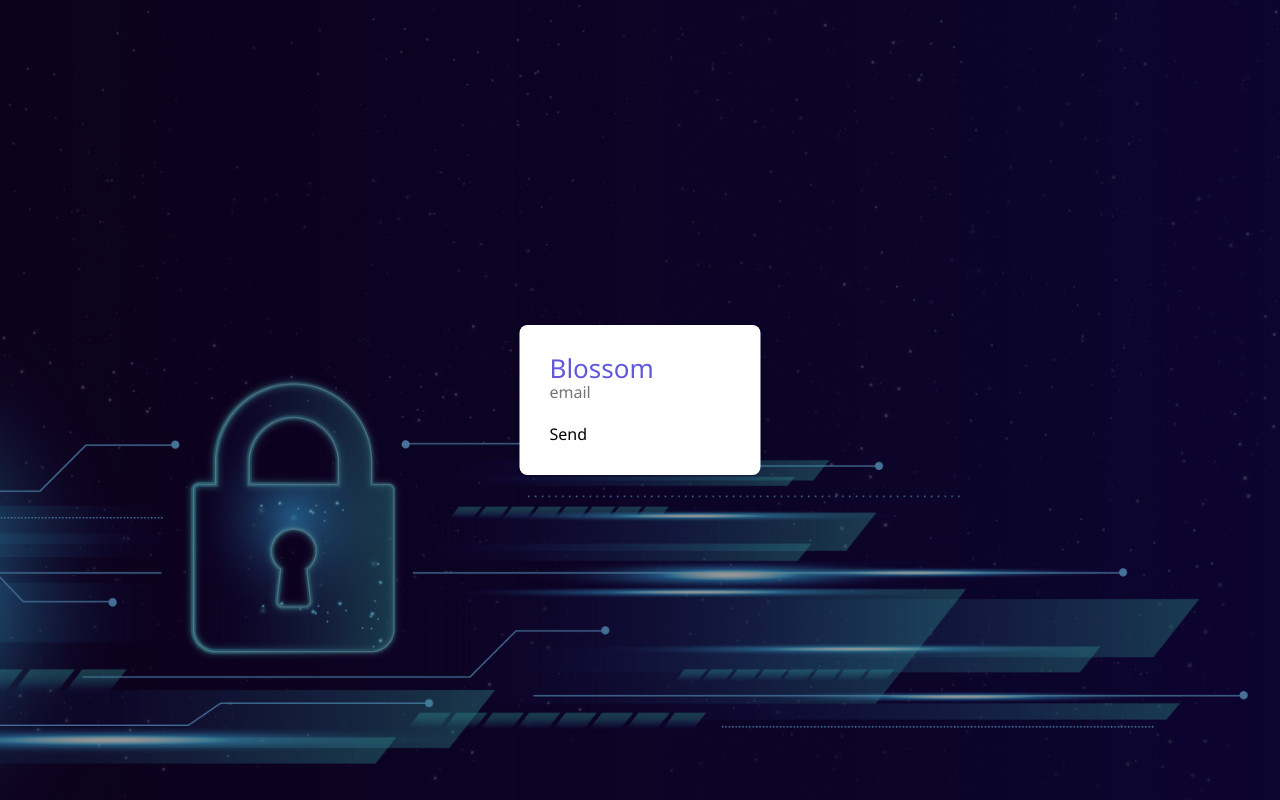
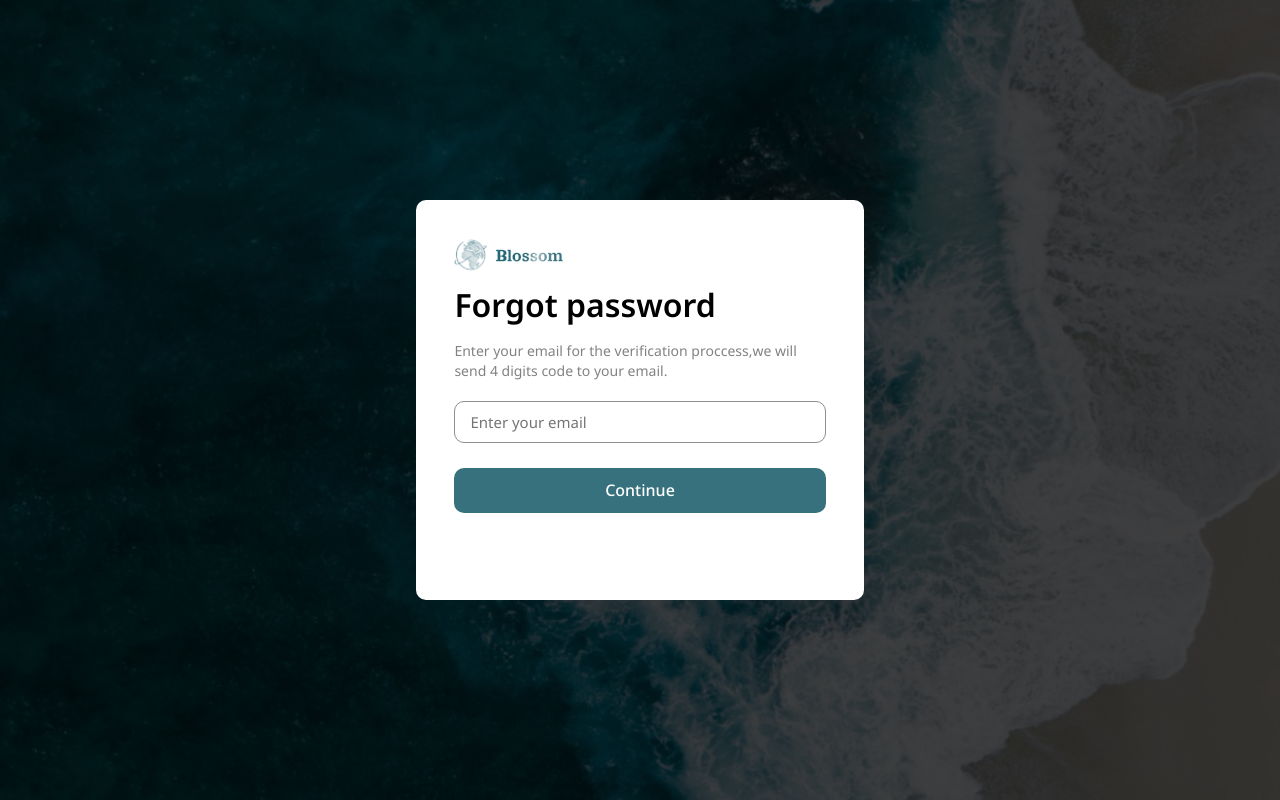
Before and after one commit to DuyQuang305/travel_share_blog_client, a React (Create React App) app: page /forgot-password in a window 1280 px wide. Built offline with nearby package versions, Linux system fonts and the light colour scheme.

Commit message:
update forgot password

```diff
--- a/src/pages/ForgotPassword/index.jsx
+++ b/src/pages/ForgotPassword/index.jsx
@@ -1,11 +1,14 @@
 import React, { useEffect } from 'react';
-import { Link, useNavigate } from 'react-router-dom';
+import { Link, useNavigate } from 'react-router-dom'
+import styled from 'styled-components'
 import { ToastContainer, toast } from 'react-toastify';
 import 'react-toastify/dist/ReactToastify.css';
 import axios from 'axios';
 import { useFormik } from 'formik';
 import { forgotPasswordSchema } from '../../middleware/validate';
-import './forgotPassword.scss'
+
+import BackgroundF from '../../assets/background-password.svg'
+import logo from '../../assets/logo-blossom-w.svg'
 
 const apiUrl =  process.env.REACT_APP_SERVER_URL
 
@@ -50,38 +53,43 @@ const ForgotPassword = () => {
         }
       }
 
-      formik.handleReset();
+      formik.handleReset()
 
     }
   })
 
   return (
-    <div className="forgot-password__wrapper">
-      <div className="modal-overlay"></div>
-      <div className='forgot-password__container'>
-          <form className='forgot-password__form' onSubmit={formik.handleSubmit}>
-            <div className="forgot-password__title">
-              <span style={{ color: '#6358DC', fontSize: '26px' }}>Blossom</span>
+    <Wrapper>
+      <Background>
+        <img src={BackgroundF} alt="background_image" />
+      </Background>
+
+      <ForgotFormWrapper>
+        <form onSubmit={formik.handleSubmit}>
+          <div>
+            <img style={{ width: '35%' }} src={logo} alt='logo' />
+            <span style={{ fontSize: '32px', fontWeight: '600', marginTop: '15px', marginBottom: '20px' }}>Forgot password</span>
+            <p>Enter your email for the verification proccess,we will send 4 digits code to your email.</p>
           </div>
 
-            <div className='wrap-input username-input'>
-              <div className="group__input">
+          <div>
+            <div className="style-input">
               <input
                 id='email'
                 type="text"
                 name='email'
-                  placeholder="email"
+                placeholder="Enter your email"
                 onChange={formik.handleChange}
                 onBlur={formik.handleBlur}
                 value={formik.values.email}
               />
             </div>
             {formik.touched.email && formik.values.email && (
-                <span className='form__message--error'>{formik.errors.email}</span>
+              <span className='message-error'>{formik.errors.email}</span>
             )}
           </div>
 
-            <button className='btn_submit' type="submit">Send</button>
+          <button className='forgot-submit' type="submit">Continue</button>
 
         </form>
 
@@ -98,9 +106,62 @@ const ForgotPassword = () => {
           theme="dark"
         />
 
-      </div>
-    </div>
+      </ForgotFormWrapper>
+    </Wrapper>
   )
 }
+export default ForgotPassword
 
-export default ForgotPassword
+
+const Wrapper = styled.div`
+  display: flex;
+  align-items: center;
+  justify-content: center;
+`
+const Background = styled.div`
+  width: 100%;
+  height: 100vh;
+  background-size: cover;
+  overflow: hidden;
+`
+const ForgotFormWrapper = styled.div`
+  position: absolute;
+  background-color: #FFF;
+  border-radius: 10px;
+  width: 35%;
+  height: 50%;
+  padding: 3%;
+
+
+  p {
+    color: var(--text-off, #828282);
+    font-size: 14px;
+    font-weight: 400;
+    line-height: 20px;
+  }
+
+  .style-input {
+    margin-top: 20px;
+    display: flex;
+    flex-direction: column;
+    border-radius: 10px;
+    padding: 10px 15px;
+    border: 1px solid #8E8E8E;
+    font-size: 15px;
+  }
+  .message-error {
+    color: #E43B3B;
+    font-size: 14px;
+    margin-top: 5px;
+  }
+  .forgot-submit {
+    width: 100%;
+    margin: 0 auto;
+    margin-top: 25px;
+    border-radius: 10px;
+    background-color: #37717D;
+    color: #fff;
+    height: 45px;
+    font-weight: 500;
+  }
+`
```
Also changed, not shown: src/assets/background-password.svg (added). Lines whose indentation alone changed are shown as unchanged.
